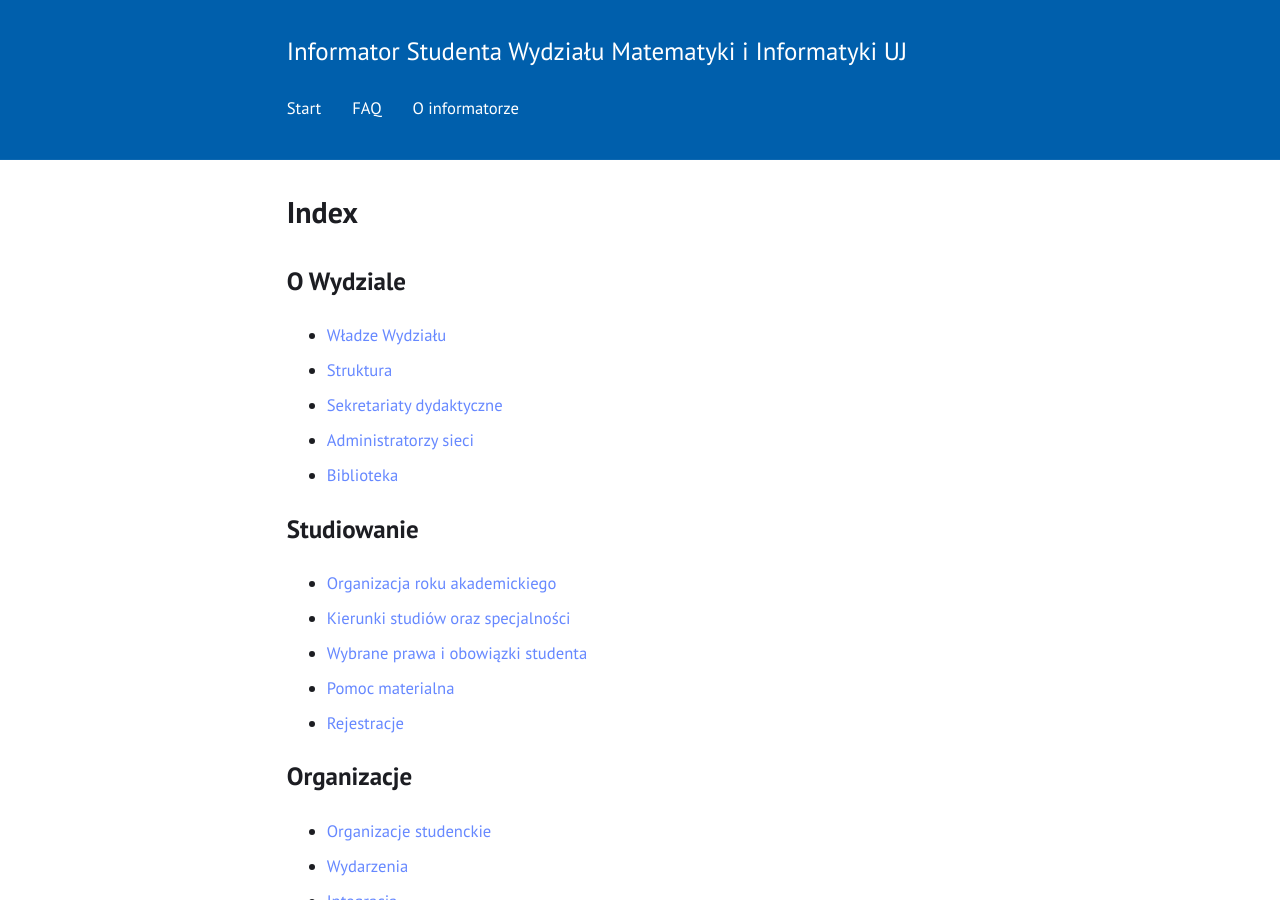
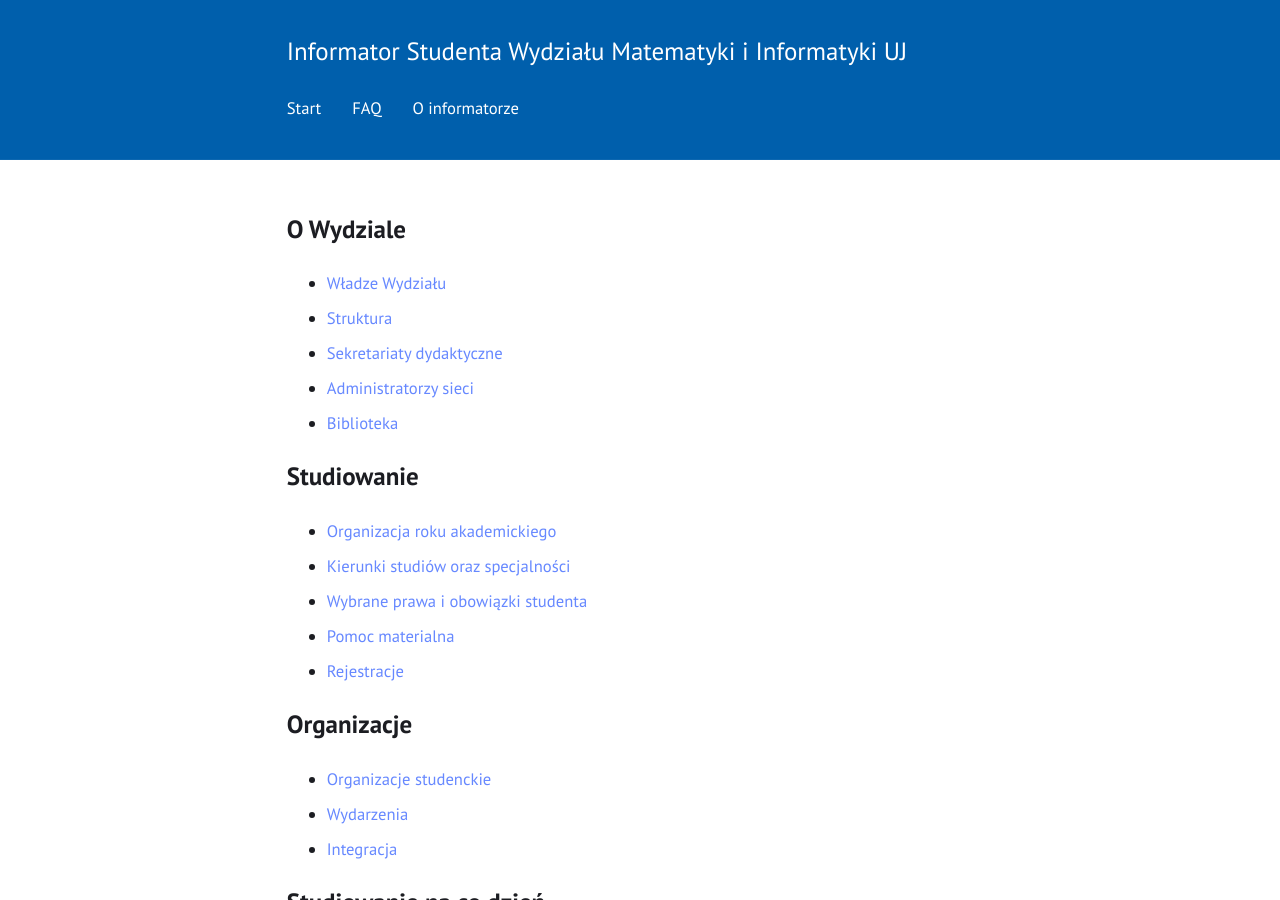
Before and after one commit to KSIUJ/informator, a Jekyll site: the page built from index.md, in a window 1280 px wide and 900 px high. Built offline with Jekyll 4.4.1, drawn with Linux system fonts in a browser that asks for light colours.

Commit message:
Change layout for main page

```diff
--- a/_layouts/default.html
+++ b/_layouts/default.html
@@ -23,7 +23,7 @@
 
 <body>
 <header class="icons">
-    <a href="{{ "/" | relative_url }}" class="title">
+    <a href="/" class="title">
     Informator Studenta Wydziału Matematyki i Informatyki UJ
     </a>
     {% include menu.html menu=site.navigation icons=false %}
--- /dev/null
+++ b/_layouts/fullpage.html
@@ -0,0 +1,6 @@
+---
+layout: default
+---
+<article>
+    {{ content }}
+</article>
--- a/admin/config.yml
+++ b/admin/config.yml
@@ -32,7 +32,7 @@
         name: 'index'
         file: 'index.md'
         fields:
-          - { label: 'Layout', name: 'layout', widget: 'hidden', default: 'page'}
+          - { label: 'Layout', name: 'layout', widget: 'hidden', default: 'fullpage'}
           - { label: 'Title', name: 'title', widget: 'string' }
           - { label: 'Body', name: 'body', widget: 'markdown' }
         preview_path: "/"
```
Also changed, not shown: index.md (+1 -1 lines).
